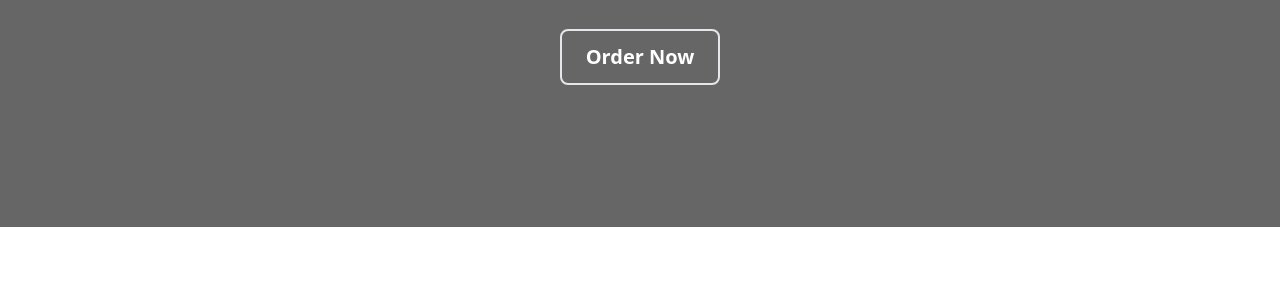
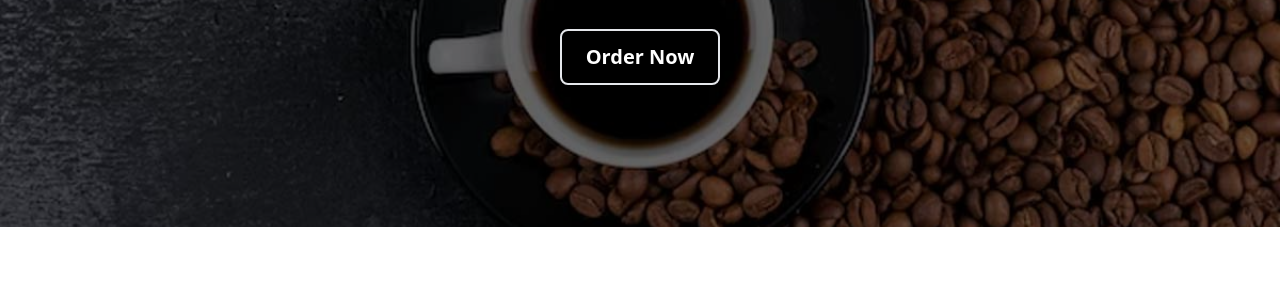
Before and after one commit to Arslanabid09/tailwind-CoffeeLandingpage, a plain HTML site: page index.html in a window 1280 px wide. Shown: the part 381-673 px from the top of the page. Drawn offline with Linux system fonts and the light colour scheme; the site is published under a folder, as on GitHub Pages, so addresses that start at the root find nothing.

Commit message:
Update index.html

```diff
--- a/index.html
+++ b/index.html
@@ -44,7 +44,7 @@
             </div>
         </header>
         <section class="relative md:mt-10 flex items-center justify-center h-[60vh]  overflow-hidden mb-20">
-            <img class="w-screen h-full object-cover" src="/assets/coffee-Rpbvafcu.jpg" alt="Coffee Picture">
+            <img class="w-screen h-full object-cover" src="./assets/coffee-Rpbvafcu.jpg" alt="Coffee Picture">
             <div class="absolute  inset-0 flex flex-col items-center justify-center bg-black/60">
                 <h1 class="text-6xl font-extrabold text-white text-center"><span class="text-amber-800 ">Discover</span> the Best Coffee</h1>
                 <p class="text-2xl text-white font-medium mt-4">Handpicked beans, expertly roasted</p>
```
